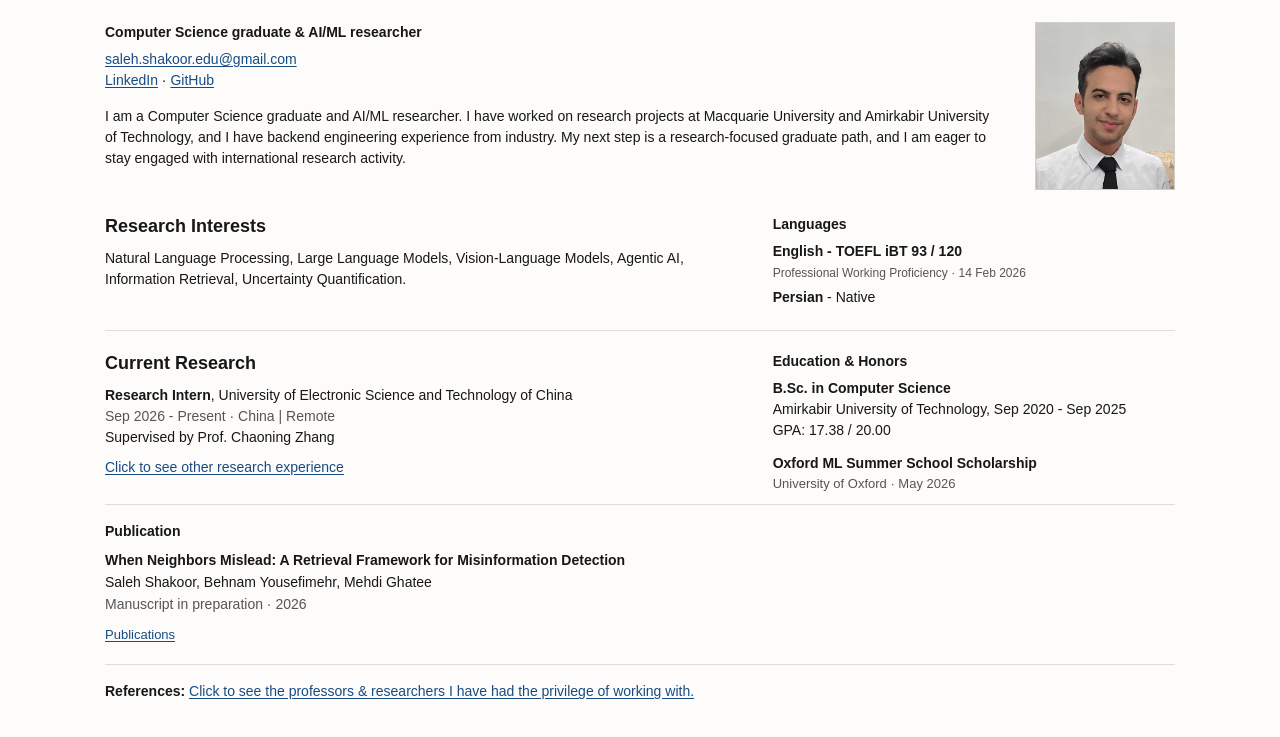
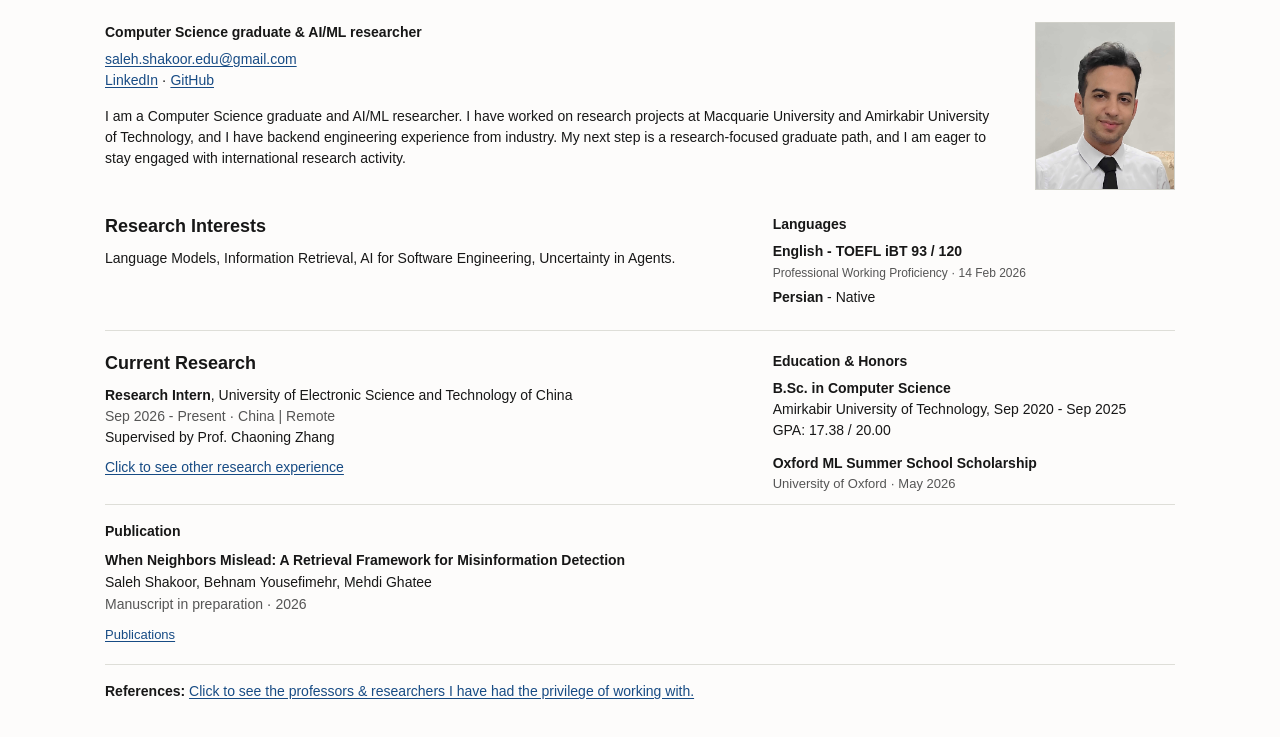
Before and after one commit to SalehShakoor/salehshakoor.github.io, a plain HTML site: page index.html in a window 1280 px wide. Shown: the part 85-822 px from the top of the page. Drawn offline with Linux system fonts and the light colour scheme.

Commit message:
Update content

```diff
--- a/index.html
+++ b/index.html
@@ -1500,8 +1500,7 @@
         <div class="home-context">
             <section id="interests">
                 <h2>Research Interests</h2>
-                <p>Natural Language Processing, Large Language Models, Vision-Language Models,
-                    Agentic AI, Information Retrieval, Uncertainty Quantification.</p>
+                <p>Language Models, Information Retrieval, AI for Software Engineering, Uncertainty in Agents.</p>
             </section>
             <section class="home-languages" id="languages"><h2>Languages</h2>
                 <div class="language-content">
```
